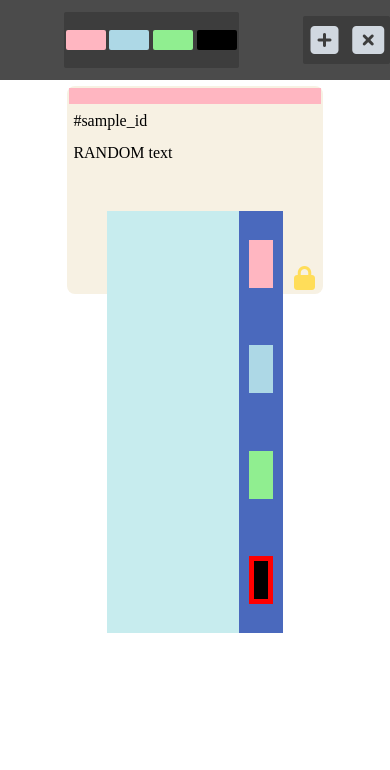
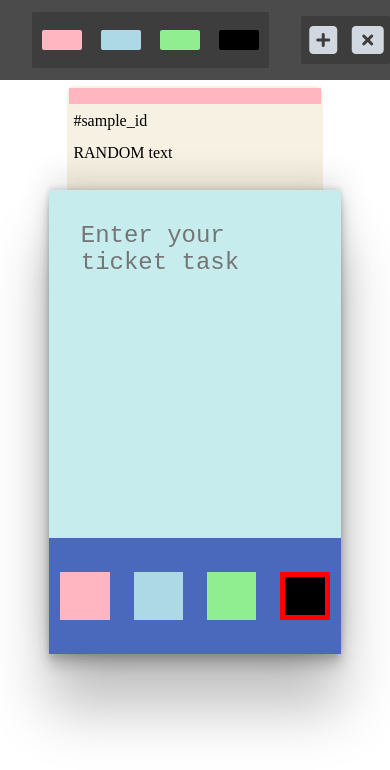
Before and after one commit to PravinMudaliyar49/Ticket-Manager, a plain HTML site: page index.html in a window 390 px wide. Both pictures are taken after a click on the element 324 px from the left and 40 px from the top of the page. Drawn offline with Linux system fonts and the light colour scheme.

Commit message:
Handled responsiveness

```diff
--- a/index.html
+++ b/index.html
@@ -50,7 +50,7 @@
 
     <!-- MODAL GENERATION -->
     <div class="modal-cont">
-        <textarea spellcheck="false" class="textarea-cont"></textarea>
+        <textarea spellcheck="false" class="textarea-cont" placeholder="Enter your ticket task"></textarea>
         <div class="priority-colors-cont">
             <div class="lightpink priority-color"></div>
             <div class="lightblue priority-color"></div>
--- a/style.css
+++ b/style.css
@@ -30,7 +30,7 @@ body {
 
 .action-btn-cont {
     height: 3rem;
-    width: 8rem;
+    width: 6rem;
     display: flex;
     background-color: #3d3d3d;
 }
@@ -84,6 +84,7 @@ body {
     position: absolute;
     top: calc((100vh - 50vh) / 2);
     left: calc((100vw - 45vw) / 2);
+    box-shadow: rgba(0, 0, 0, 0.25) 0px 54px 55px, rgba(0, 0, 0, 0.12) 0px -12px 30px, rgba(0, 0, 0, 0.12) 0px 4px 6px, rgba(0, 0, 0, 0.17) 0px 12px 13px, rgba(0, 0, 0, 0.09) 0px -3px 5px;
 }
 
 .textarea-cont {
@@ -161,3 +162,42 @@ body {
     justify-content: center;
 
 }
+
+@media screen and (min-width: 425px) and (max-width: 768px) {
+    .modal-cont {
+        height: 50vh;
+        width: 60vw;
+        left: calc((100vw - 60vw) / 2);
+    }
+}
+
+@media screen and (max-width: 425px) {
+    .modal-cont {
+        width: 75vw;
+        height: 55vh;
+        top: calc((100vh - 55vh) / 2);
+        left: calc((100vw - 75vw) / 2);
+        flex-direction: column;
+    }
+
+    .textarea-cont {
+        height: 75%;
+        width: 100%;
+    }
+
+    .priority-colors-cont {
+        flex-direction: row;
+        width: 100%;
+        height: 25%;
+    }
+
+    .priority-color {
+        width: 17%;
+    }
+
+    .toolbox-cont>* {
+        margin-left: 2rem;
+        border-radius: 2px;
+    }
+
+}
```
